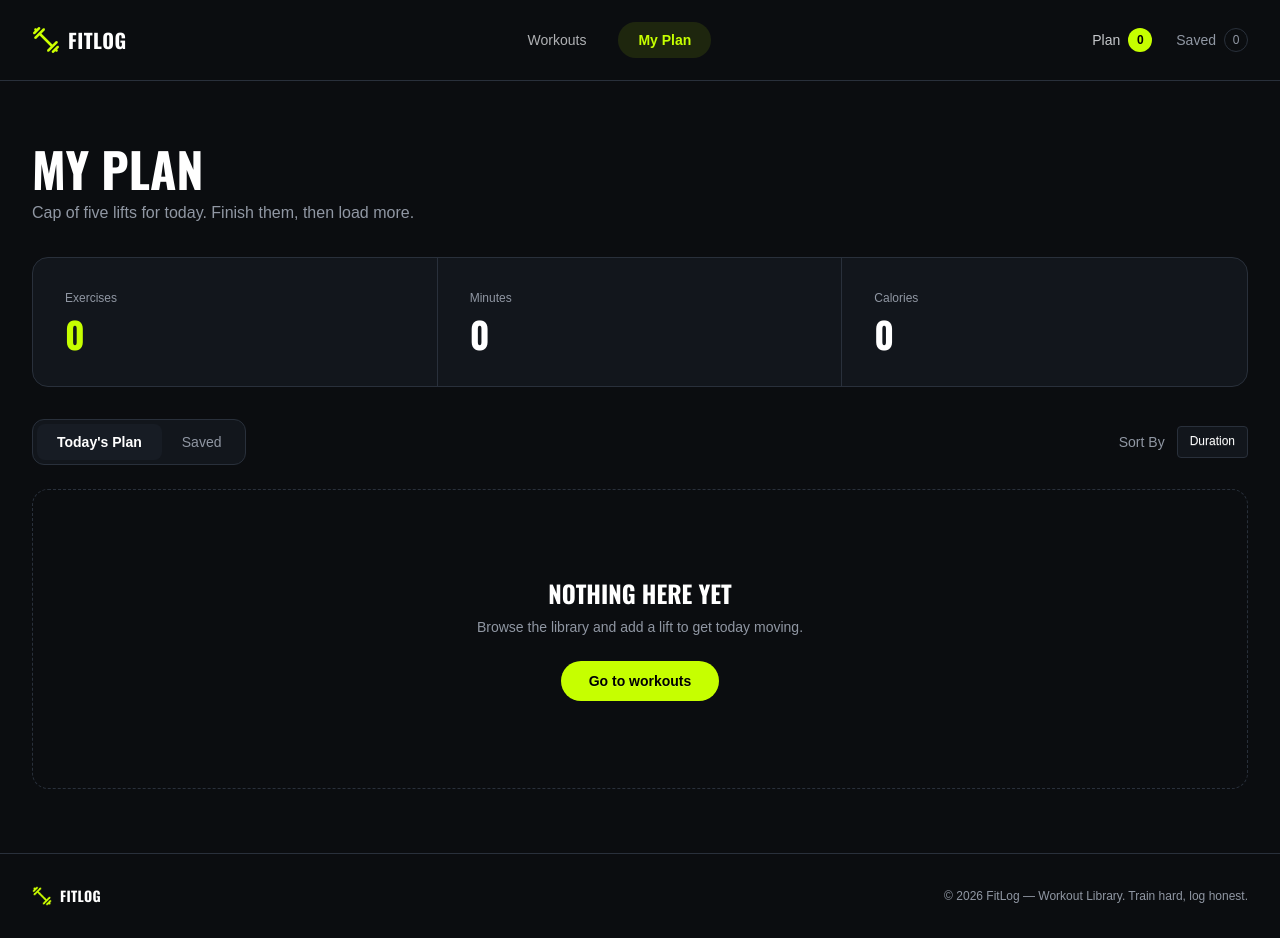
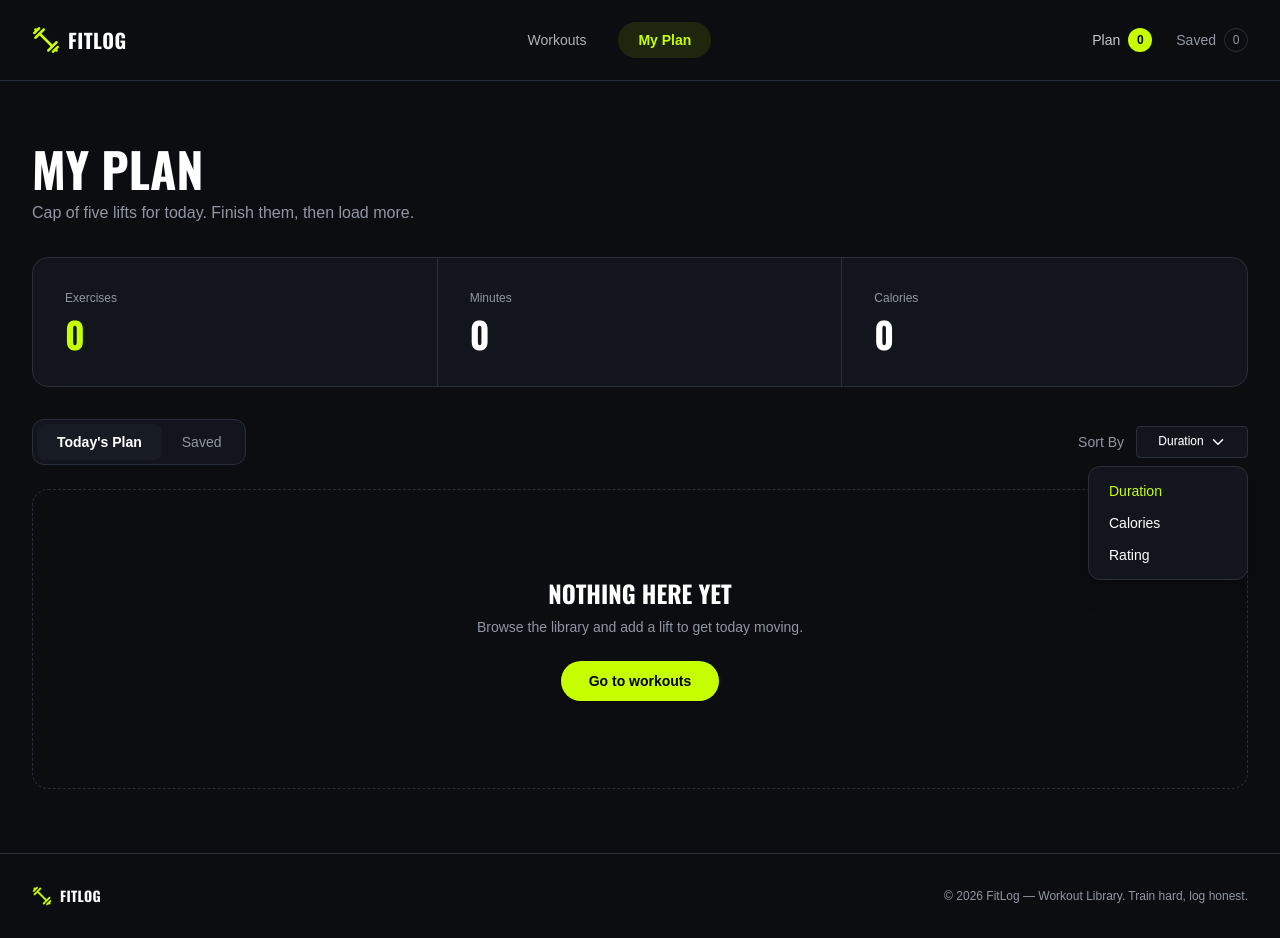
Before and after one commit to jonaedjoshim/Ph-Assignment-06-fit-log, a Next.js app: page /my-plan in a window 1280 px wide. Both pictures are taken after a click on the button "Duration". Built offline with nearby package versions, Linux system fonts and the light colour scheme.

Commit message:
feat: add plan management and sorting

```diff
--- a/src/components/plan/PlanContent.tsx
+++ b/src/components/plan/PlanContent.tsx
@@ -1,20 +1,59 @@
 "use client";
 
-import { useState } from "react";
+import { useMemo, useState } from "react";
+import { IoChevronDown } from "react-icons/io5";
+import { toast } from "react-toastify";
 import EmptyPlan from "./EmptyPlan";
 import PlanMetrics from "./PlanMetrics";
 import PlanWorkoutCard from "./PlanWorkoutCard";
+import {
+    markWorkoutAsDone,
+    removeWorkoutFromList,
+} from "@/lib/workout-storage";
 import { useWorkoutList } from "@/lib/use-workout-list";
+import {
+    sortWorkouts,
+    type WorkoutSortOption,
+} from "@/lib/workout-utils";
+import type { Workout } from "@/types/workout";
 
 type ActiveTab = "plan" | "saved";
 
+const sortLabels: Record<WorkoutSortOption, string> = {
+    duration: "Duration",
+    calories: "Calories",
+    rating: "Rating",
+};
+
 export default function PlanContent() {
     const [activeTab, setActiveTab] = useState<ActiveTab>("plan");
+    const [sortOption, setSortOption] =
+        useState<WorkoutSortOption>("duration");
 
     const plan = useWorkoutList("plan");
     const saved = useWorkoutList("saved");
 
-    const displayedWorkouts = activeTab === "plan" ? plan : saved;
+    const activeWorkouts = activeTab === "plan" ? plan : saved;
+
+    const displayedWorkouts = useMemo(
+        () => sortWorkouts(activeWorkouts, sortOption),
+        [activeWorkouts, sortOption],
+    );
+
+    const handleMarkDone = (workout: Workout) => {
+        markWorkoutAsDone(workout.id);
+        toast.success(`${workout.name} marked as done.`);
+    };
+
+    const handleRemove = (workout: Workout) => {
+        removeWorkoutFromList(workout.id, activeTab);
+
+        toast.success(
+            activeTab === "plan"
+                ? `${workout.name} removed from today's plan.`
+                : `${workout.name} removed from saved workouts.`,
+        );
+    };
 
     return (
         <>
@@ -56,12 +95,42 @@ export default function PlanContent() {
                 <div className="flex items-center gap-3 text-sm">
                     <span className="text-(--muted)">Sort By</span>
 
+                    <div className="dropdown dropdown-end">
                         <button
                             type="button"
-                        className="btn btn-sm border border-(--border) bg-(--surface) font-normal text-white shadow-none"
+                            tabIndex={0}
+                            className="btn btn-sm min-w-28 border border-(--border) bg-(--surface) font-normal text-white shadow-none hover:bg-(--surface-light)"
                         >
-                        Duration
+                            {sortLabels[sortOption]}
+                            <IoChevronDown
+                                className="size-4"
+                                aria-hidden="true"
+                            />
                         </button>
+
+                        <ul
+                            tabIndex={-1}
+                            className="menu dropdown-content z-30 mt-2 w-40 rounded-xl border border-(--border) bg-(--surface) p-2 shadow-xl"
+                        >
+                            {(Object.keys(sortLabels) as WorkoutSortOption[]).map(
+                                (option) => (
+                                    <li key={option}>
+                                        <button
+                                            type="button"
+                                            onClick={() => setSortOption(option)}
+                                            className={
+                                                sortOption === option
+                                                    ? "text-(--accent)"
+                                                    : "text-white"
+                                            }
+                                        >
+                                            {sortLabels[option]}
+                                        </button>
+                                    </li>
+                                ),
+                            )}
+                        </ul>
+                    </div>
                 </div>
             </div>
 
@@ -72,6 +141,8 @@ export default function PlanContent() {
                             key={workout.id}
                             workout={workout}
                             showDoneAction={activeTab === "plan"}
+                            onMarkDone={handleMarkDone}
+                            onRemove={handleRemove}
                         />
                     ))
                 ) : (
--- a/src/components/plan/PlanWorkoutCard.tsx
+++ b/src/components/plan/PlanWorkoutCard.tsx
@@ -7,11 +7,15 @@ import type { Workout } from "@/types/workout";
 type PlanWorkoutCardProps = {
     workout: Workout;
     showDoneAction?: boolean;
+    onMarkDone?: (workout: Workout) => void;
+    onRemove: (workout: Workout) => void;
 };
 
 export default function PlanWorkoutCard({
     workout,
     showDoneAction = false,
+    onMarkDone,
+    onRemove,
 }: PlanWorkoutCardProps) {
     return (
         <article className="flex flex-col gap-5 rounded-2xl border border-(--border) bg-(--surface) p-4 sm:flex-row sm:items-center">
@@ -54,6 +58,7 @@ export default function PlanWorkoutCard({
                 {showDoneAction && (
                     <button
                         type="button"
+                        onClick={() => onMarkDone?.(workout)}
                         className="btn btn-sm rounded-full border-none bg-(--accent) px-5 font-bold text-black shadow-none hover:bg-[#b5eb00]"
                     >
                         <FiCheck className="size-4" aria-hidden="true" />
@@ -63,6 +68,7 @@ export default function PlanWorkoutCard({
 
                 <button
                     type="button"
+                    onClick={() => onRemove(workout)}
                     aria-label={`Remove ${workout.name}`}
                     className="btn btn-sm btn-square btn-ghost text-(--muted) hover:text-white"
                 >
--- a/src/lib/workout-storage.ts
+++ b/src/lib/workout-storage.ts
@@ -50,6 +50,10 @@ export const subscribeToWorkoutStorage = (callback: () => void) => {
     };
 };
 
+const notifyStorageChange = () => {
+    window.dispatchEvent(new Event(storageEvent));
+};
+
 export const addWorkoutToList = (
     workout: Workout,
     type: WorkoutListType,
@@ -76,10 +80,31 @@ export const addWorkoutToList = (
         JSON.stringify([...workouts, workout]),
     );
 
-    window.dispatchEvent(new Event(storageEvent));
+    notifyStorageChange();
 
     return {
         success: true,
         reason: "added" as const,
     };
 };
+
+export const removeWorkoutFromList = (
+    workoutId: number,
+    type: WorkoutListType,
+) => {
+    const workouts = getStoredWorkouts(type);
+    const updatedWorkouts = workouts.filter(
+        (workout) => workout.id !== workoutId,
+    );
+
+    localStorage.setItem(
+        storageKeys[type],
+        JSON.stringify(updatedWorkouts),
+    );
+
+    notifyStorageChange();
+};
+
+export const markWorkoutAsDone = (workoutId: number) => {
+    removeWorkoutFromList(workoutId, "plan");
+};
--- /dev/null
+++ b/src/lib/workout-utils.ts
@@ -0,0 +1,23 @@
+import type { Workout } from "@/types/workout";
+
+export type WorkoutSortOption = "duration" | "calories" | "rating";
+
+export const sortWorkouts = (
+    workouts: Workout[],
+    option: WorkoutSortOption,
+) => {
+    return [...workouts].sort((firstWorkout, secondWorkout) => {
+        if (option === "duration") {
+            return secondWorkout.duration - firstWorkout.duration;
+        }
+
+        if (option === "calories") {
+            return (
+                secondWorkout.caloriesBurned -
+                firstWorkout.caloriesBurned
+            );
+        }
+
+        return secondWorkout.rating - firstWorkout.rating;
+    });
+};
```
Lines whose indentation alone changed are shown as unchanged.
